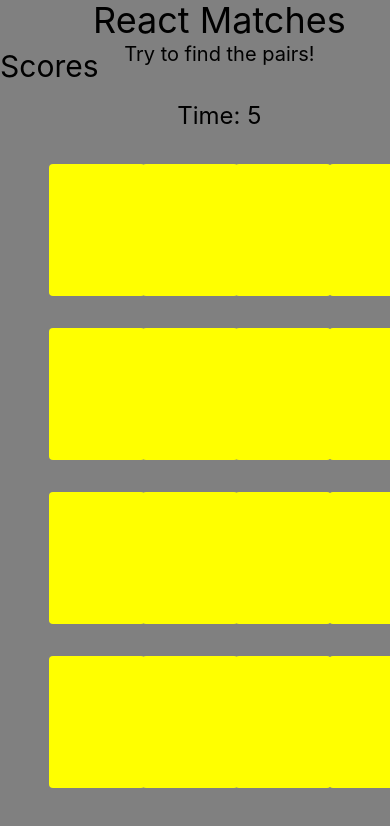
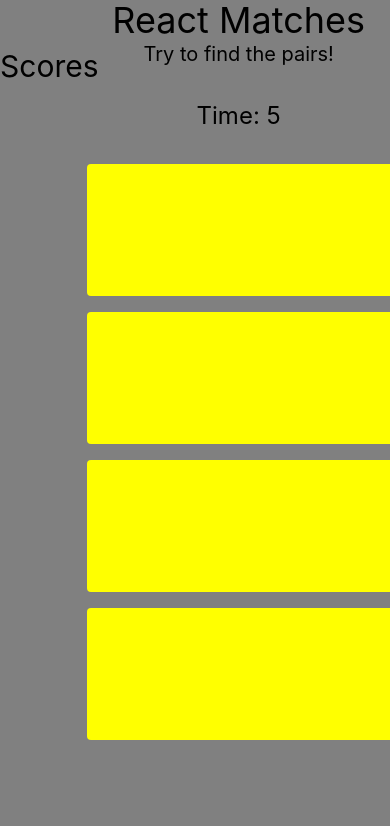
Before and after one commit to cw417/mern-matches, a React (Create React App) app in the folder client/: page / in a window 390 px wide. Shown: the top 826 px of the page. Built offline with nearby package versions, Linux system fonts and the light colour scheme.

Commit message:
Update responsive styling

```diff
--- a/client/src/components/Playfield.js
+++ b/client/src/components/Playfield.js
@@ -124,13 +124,12 @@ export default function GameField() {
     return (
       fieldArray.map((square, index) => {
         return (
-        <div key={index}>
           <Square
+          key={index}
           square={square}
           toggleSelected={toggleSelected}
           matches={matches}
           />
-        </div>
         )
       })
     )
@@ -139,14 +138,14 @@ export default function GameField() {
   return (
     <div className='flex flex-col items-center w-full'>
       <div className='flex flex-row w-full'>
-        <div className='w-[12.5%] mt-12'>
+        <div className='min-w-[12.5%] mt-12'>
           <Sidebar sortedScores={getSortedScores()} />
         </div>
         <div className='flex flex-col text-center w-[87.5%]'>
           <div className='text-4xl'>React Matches</div>
           <div className='text-xl'>Try to find the pairs!</div>
           <div className='text-2xl my-8'>Time: {time}</div>
-        <div className='grid grid-cols-4 grid-rows-4 gap-[2rem] m-auto'>
+        <div className='grid grid-cols-4 grid-rows-4 gap-4 lg:gap-8 m-auto'>
             {renderPlayfield()}
           </div>
         </div>
```
